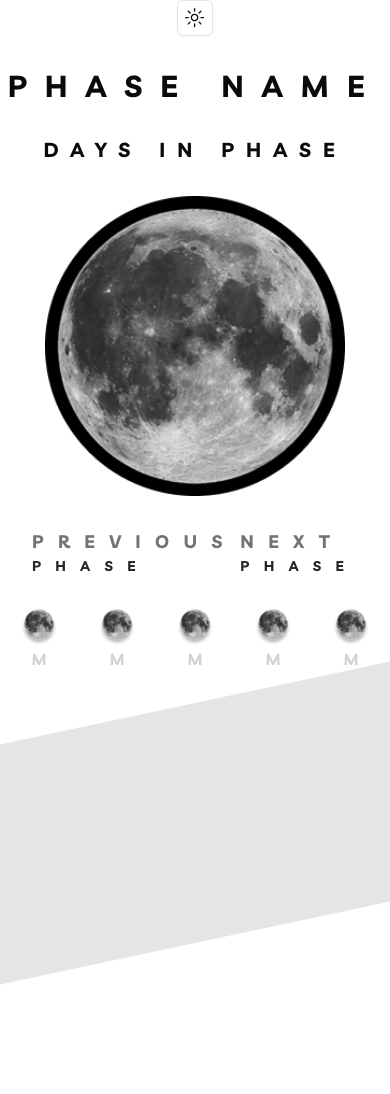
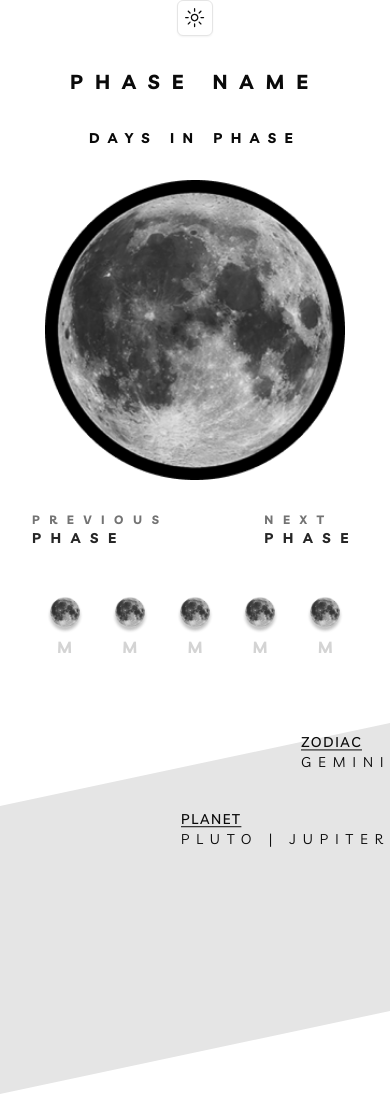
Before and after one commit to CEODemitri/mika, a Next.js app: page / in a window 390 px wide. Before the commit the page ends 985 px from the top, so only its background shows below. Built offline with nearby package versions, Linux system fonts and the light colour scheme.

Commit message:
styling footer info

```diff
--- a/app/page.tsx
+++ b/app/page.tsx
@@ -6,11 +6,11 @@ export default function Home() {
     <main className="flex min-h-screen max-w-md flex-col m-auto items-center gap-8">
       <ModeToggle/>
       <div className="z-10 w-full items-center justify-between text-sm lg:flex">
-        <h1 className="tracking-[0.6em] text-3xl font-bold uppercase text-center">Phase Name</h1>
-        <h2 className="tracking-[0.6em] text-xl font-bold uppercase text-center mt-8">Days In Phase</h2>
+        <h1 className="tracking-[0.6em] text-xl md:text-3xl font-bold uppercase text-center">Phase Name</h1>
+        <h2 className="tracking-[0.6em] text-md md:text-xl font-bold uppercase text-center mt-8">Days In Phase</h2>
       </div>
       <Image src="/default.png" alt="default img" width={300} height={200} className="m-auto"/>
-      <article className="w-full flex justify-between px-8 text-lg uppercase tracking-[0.8em] font-semibold text-neutral-500">
+      <article className="w-full flex justify-between px-8 text-xs md:text-lg uppercase tracking-[0.8em] font-semibold text-neutral-500">
         <div>
           <h3>Previous</h3>
           <p className="text-neutral-800 text-sm">Phase</p>
@@ -21,7 +21,7 @@ export default function Home() {
         </div>
       </article>
 
-      <article className="flex justify-around w-full font-bold text-neutral-300">
+      <article className="flex justify-around w-full font-bold text-neutral-300 px-8 mt-4">
         <div className="flex flex-col items-center">
           <Image src="/full-sm.png" width={40} height={40} alt="phase name"/>
           <p>M</p>
@@ -44,7 +44,16 @@ export default function Home() {
         </div>
       </article>
 
-      <div className="w-full h-60 bg-neutral-200 skew-y-[-12deg]"></div>
+      <div className="w-full h-72 bg-neutral-200 transform skew-y-[-12deg] origin-top-right mt-8 self-end flex flex-col gap-6 items-end">
+        <div className="transform -skew-y-[-12deg] uppercase tracking-widest">
+          <h4 className="underline underline-offset-2 text-sm font-medium">Zodiac</h4>
+          <p className="no-underline tracking-[0.5em] text-sm">Gemini</p>
+        </div>
+        <div className="transform -skew-y-[-12deg] uppercase tracking-widest">
+          <h4 className="underline underline-offset-2 text-sm font-medium">Planet</h4>
+          <p className="no-underline tracking-[0.5em] text-sm">pluto | jupiter</p>
+        </div>
+      </div>
     </main>
   );
 }
```
